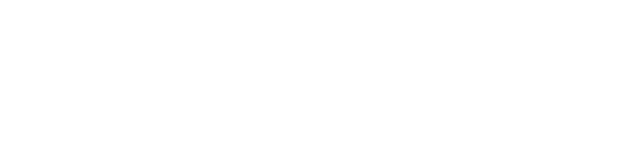
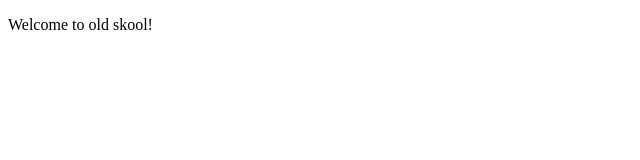
Before and after one commit to cristeahub/abeldemo, a plain HTML site: page index.html in a window 1280 px wide. Shown: the whole page, without its empty margins (0-640 px from the left). Drawn offline with Linux system fonts and the light colour scheme.

Commit message:
Ninjafix style tag, add text element

```diff
--- a/index.html
+++ b/index.html
@@ -9,8 +9,10 @@
                 width: 100%;
                 display: none;
             }
+        </style>
     </head>
     <body>
+        <p id=text></p>
         <img src=images/old-school-Jo-Naylor.png id=img1 class=image>
         <img src=images/old-school-lindsayloveshermac.jpg id=img2 class=image>
         <img src=images/old-school-mcclanahoochie.jpg id=img3 class=image>
--- a/script.js
+++ b/script.js
@@ -0,0 +1,4 @@
+window.onload = function() {
+  var text = document.getElementById("text");
+  text.innerHTML = "Welcome to old skool!";
+};
```
